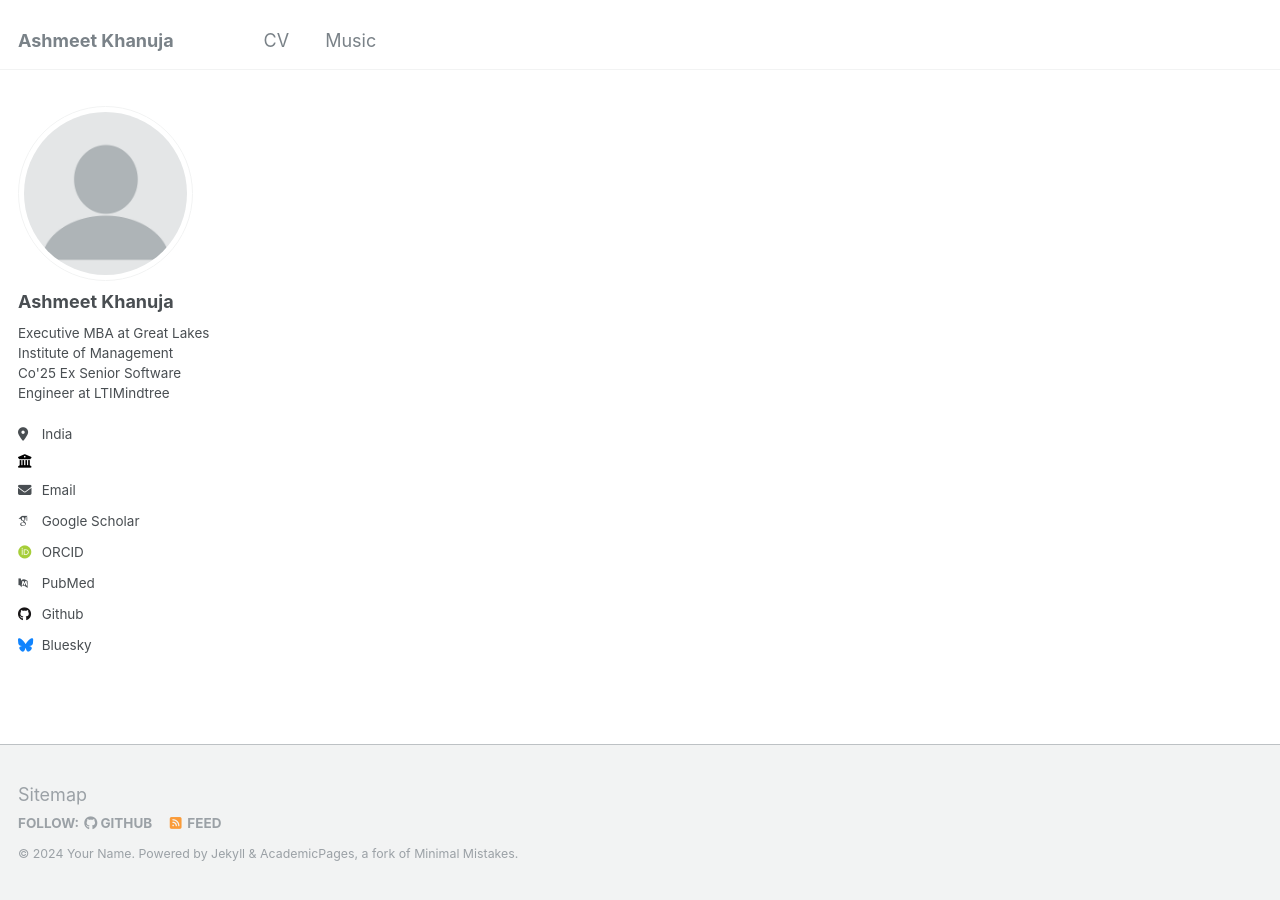
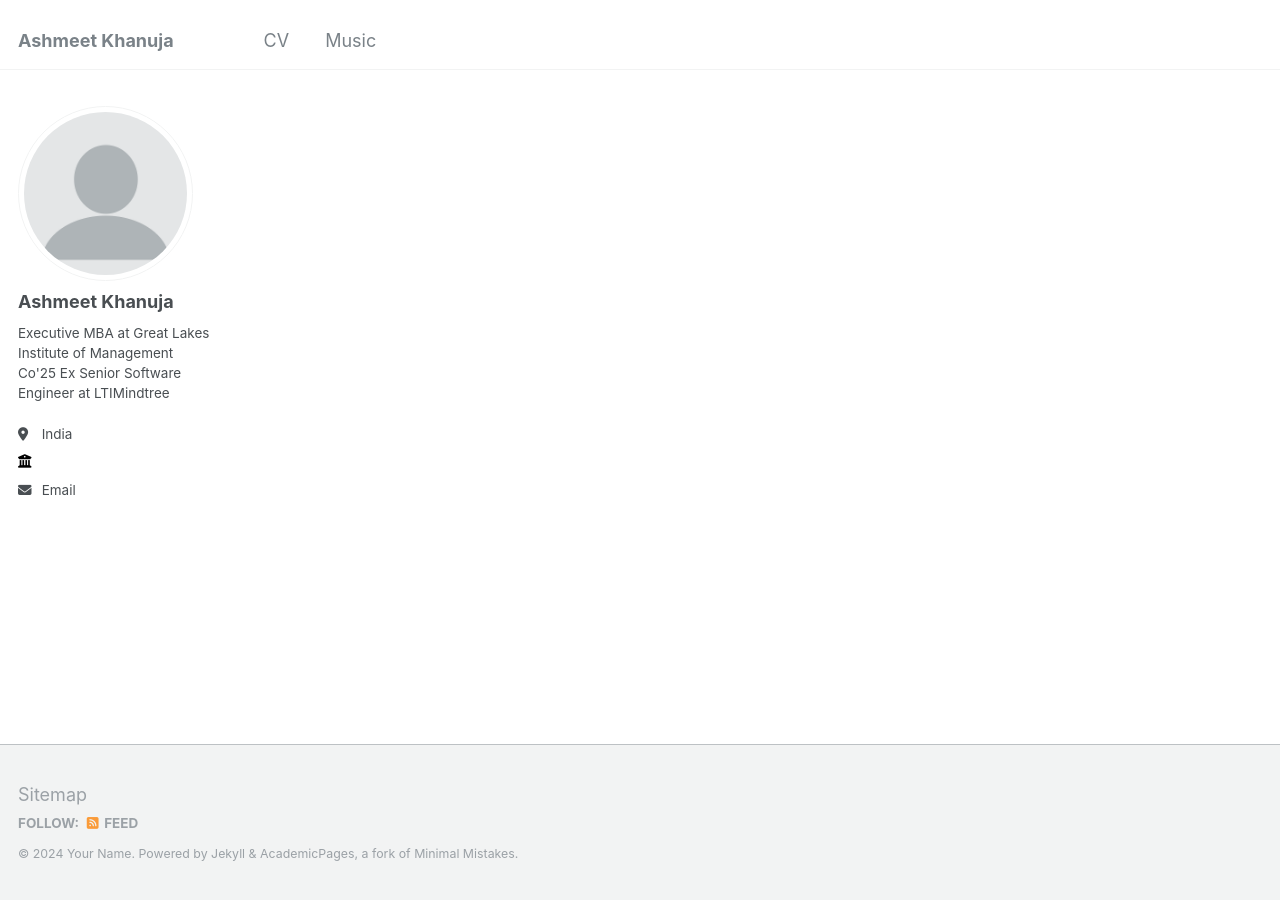
Before and after one commit to ashmeetkhanuja/Test, a Jekyll site: the page built from _pages/about.md, in a window 1280 px wide. Built offline with Jekyll 4.4.1, drawn with Linux system fonts in a browser that asks for light colours; some web fonts are replaced; part of the change alters nothing that is shown.

Commit message:
Update _config.yml

```diff
--- a/_config.yml
+++ b/_config.yml
@@ -24,63 +24,63 @@ author:
   avatar           : "profile.png"
   name             : "Ashmeet Khanuja"
   pronouns         : # example: "she/her"
-  bio              : "Executive MBA at Great Lakes Institute of Management Co'25   Ex Senior Software Engineer at LTIMindtree"
+  bio              : "Executive MBA at Great Lakes Institute of Management Co'25     Ex Senior Software Engineer at LTIMindtree"
   location         : "India"
   employer         : ""
   uri              : # URL
   email            : "none@example.org"
 
   # Academic websites
-  arxiv            : # URL - Update with the correct link to your profile
-  googlescholar    : "https://scholar.google.com/citations?user=PS_CX0AAAAAJ"
-  impactstory      : # URL
-  orcid            : "http://orcid.org/yourorcidurl"
-  semantic         : # URL
-  pubmed           : "https://www.ncbi.nlm.nih.gov/pubmed/?term=john+snow"
-  researchgate     : # URL
+  # arxiv            : # URL - Update with the correct link to your profile
+  # googlescholar    : "https://scholar.google.com/citations?user=PS_CX0AAAAAJ"
+  # impactstory      : # URL
+  # orcid            : "http://orcid.org/yourorcidurl"
+  # semantic         : # URL
+  # pubmed           : "https://www.ncbi.nlm.nih.gov/pubmed/?term=john+snow"
+  # researchgate     : # URL
 
-  # Repositories and software development
-  bitbucket        : # Username - Update with your username on the site
-  codepen          : # Username
-  dribbble         : # Username
-  github           : "academicpages"
-  kaggle           : # Username
-  stackoverflow    : # User number or user number and name (i.e., use "1" or "1/jeff-atwood")
+  # # Repositories and software development
+  # bitbucket        : # Username - Update with your username on the site
+  # codepen          : # Username
+  # dribbble         : # Username
+  # github           : "academicpages"
+  # kaggle           : # Username
+  # stackoverflow    : # User number or user number and name (i.e., use "1" or "1/jeff-atwood")
 
-  # Social media
-  bluesky          : "bsky.app" # Replace this with you Bluesky username
-  facebook         : # Username
-  flickr           : # Username
-  foursquare       : # Username
-  goodreads        : # Username
-  google_plus      : # Username
-  keybase          : # Username
-  instagram        : # Username
-  lastfm           : # Username
-  linkedin         : # Username
-  mastodon         : # URL
-  medium           : # URL
-  pinterest        : # Username
-  soundcloud       : # Username
-  steam            : # Username
-  telegram         : # URL
-  tumblr           : # Username
-  twitter          : # Username for X / Twitter
-  vine             : # Username
-  weibo            : # Username
-  wikipedia        : # Username
-  xing             : # Username
-  youtube          : # Username
-  zhihu            : # URL
+  # # Social media
+  # bluesky          : "bsky.app" # Replace this with you Bluesky username
+  # facebook         : # Username
+  # flickr           : # Username
+  # foursquare       : # Username
+  # goodreads        : # Username
+  # google_plus      : # Username
+  # keybase          : # Username
+  # instagram        : # Username
+  # lastfm           : # Username
+  # linkedin         : # Username
+  # mastodon         : # URL
+  # medium           : # URL
+  # pinterest        : # Username
+  # soundcloud       : # Username
+  # steam            : # Username
+  # telegram         : # URL
+  # tumblr           : # Username
+  # twitter          : # Username for X / Twitter
+  # vine             : # Username
+  # weibo            : # Username
+  # wikipedia        : # Username
+  # xing             : # Username
+  # youtube          : # Username
+  # zhihu            : # URL
 
 # Publication Category - The following the list of publication categories and their headings
-publication_category:
-  books:
-    title: 'Books'
-  manuscripts:
-    title: 'Journal Articles'
-  conferences:
-    title: 'Conference Papers'
+# publication_category:
+#   books:
+#     title: 'Books'
+#   manuscripts:
+#     title: 'Journal Articles'
+#   conferences:
+#     title: 'Conference Papers'
 
 # Site Settings
 teaser                   :  # filename of teaser fallback teaser image placed in /images/, .e.g. "500x300.png"
```
